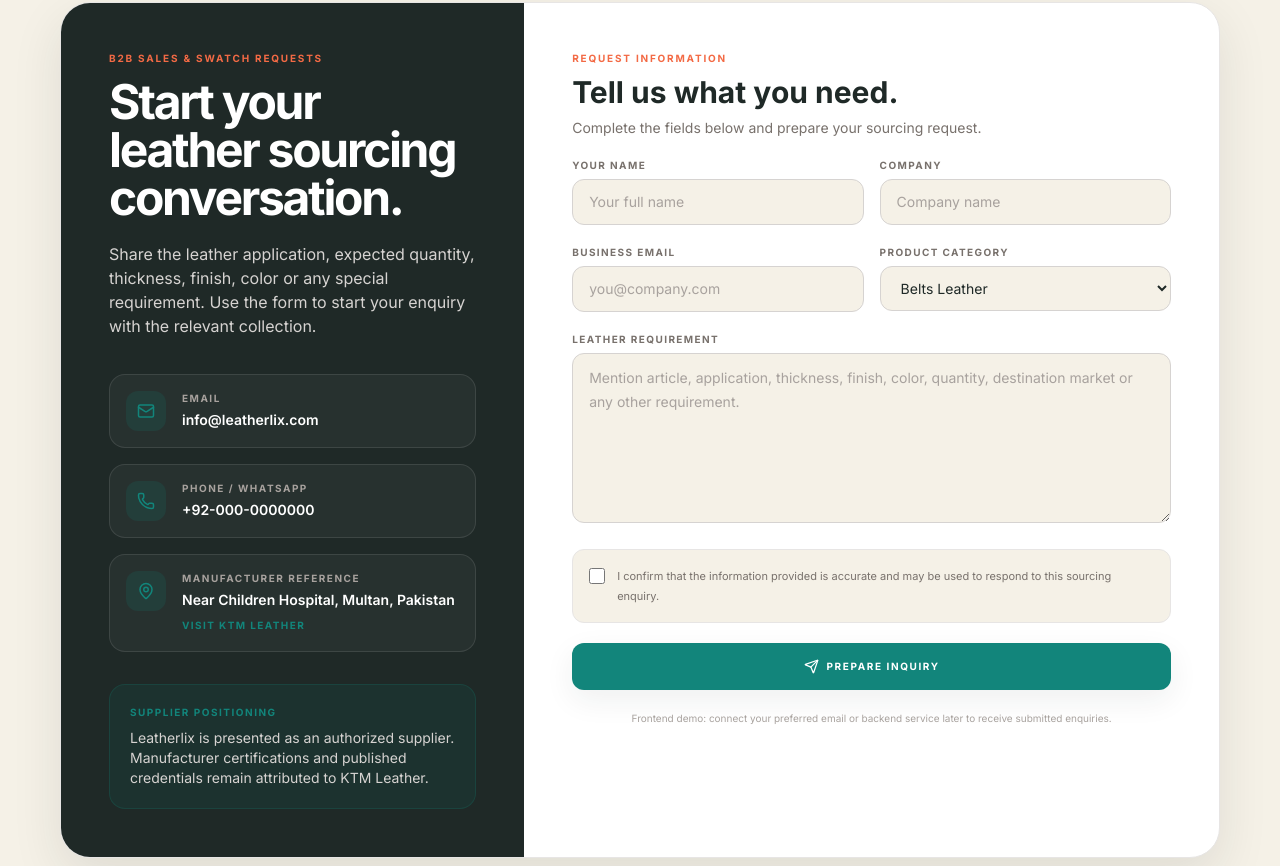
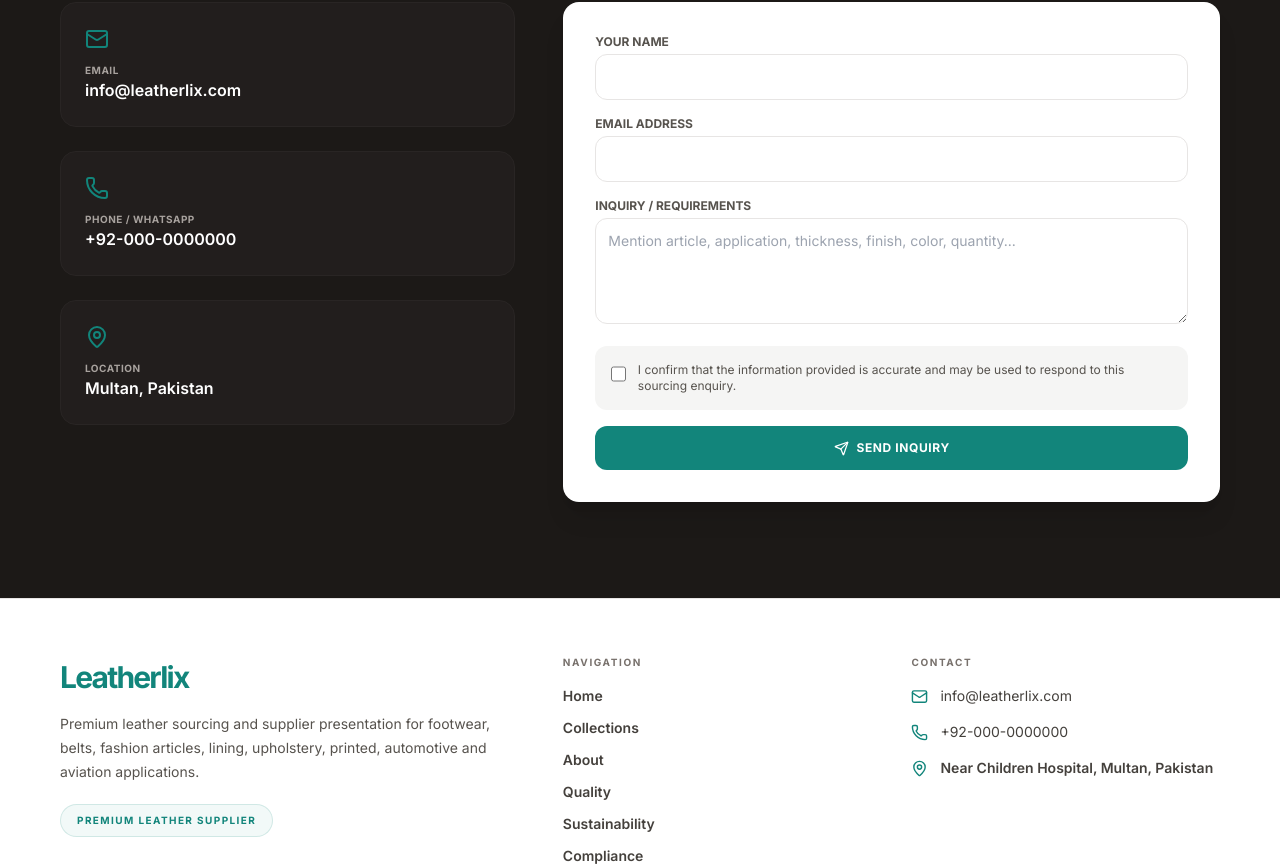
Before and after one commit to Sameer-tech-web/Https-leatherlix-frontend, a React (Vite) app: page / in a window 1280 px wide. Shown: the part 10678-11544 px from the top of the page. Built offline with nearby package versions, Linux system fonts and the light colour scheme.

Commit message:
Update ContactSection.jsx

```diff
--- a/src/components/ContactSection.jsx
+++ b/src/components/ContactSection.jsx
@@ -1,416 +1,150 @@
-import { useState } from 'react';
-import {
-  CheckCircle2,
-  Mail,
-  MapPin,
-  Send,
-  Phone,
-} from 'lucide-react';
-
+import React, { useState } from 'react';
+import { Mail, Phone, MapPin, Send } from 'lucide-react';
 import { brand } from '../data/siteData';
 
-const initialForm = {
+export default function ContactSection() {
+  const brandName = brand?.name || 'Leatherlix';
+  const brandEmail = brand?.email || 'info@leatherlix.com';
+  const brandPhone = brand?.phone || '+92 300 0000000';
+  const brandAddress = brand?.address || 'Multan, Pakistan';
+
+  const [formData, setFormData] = useState({
     name: '',
+    email: '',
     company: '',
-  email: '',
-  category: 'Belts Leather',
-  requirement: '',
-};
+    message: '',
+    confirmed: false,
+  });
 
-const productCategories = [
-  'American Lifestyles',
-  'Fashion Articles',
-  'Upholstery / Furniture',
-  'Belts Leather',
-  'Printed Leathers',
-  'Lining Leathers',
-  'Automotive & Aviation',
-];
+  const [status, setStatus] = useState('');
 
-export default function ContactSection() {
-  const [form, setForm] = useState(initialForm);
-  const [submitted, setSubmitted] = useState(false);
+  const handleSubmit = async (e) => {
+    e.preventDefault();
+    if (!formData.confirmed) {
+      alert('Please confirm the checkbox before submitting.');
+      return;
+    }
 
-  const brandData = brand || {
-    email: 'info@leatherlix.com',
-    phone: '+92 300 0000000',
-    manufacturer: 'KTM Leather',
-    manufacturerUrl: 'https://ktmleather.com',
-  };
+    try {
+      setStatus('sending');
+      // Replace with your Express backend endpoint (e.g. /api/contact)
+      const res = await fetch('/api/contact', {
+        method: 'POST',
+        headers: { 'Content-Type': 'application/json' },
+        body: JSON.stringify(formData),
+      });
 
-  const handleChange = (event) => {
-    const { name, value } = event.target;
-
-    setForm((currentForm) => ({
-      ...currentForm,
-      [name]: value,
-    }));
-  };
-
-  const handleSubmit = (event) => {
-    event.preventDefault();
-    setSubmitted(true);
-  };
-
-  const handleReset = () => {
-    setForm(initialForm);
-    setSubmitted(false);
+      if (res.ok) {
+        setStatus('success');
+        setFormData({ name: '', email: '', company: '', message: '', confirmed: false });
+      } else {
+        setStatus('error');
+      }
+    } catch (error) {
+      console.error(error);
+      setStatus('error');
+    }
   };
 
   return (
-    <section
-      id="contact"
-      className="container-shell scroll-mt-24 py-16 sm:py-24"
-    >
-      <div className="overflow-hidden rounded-[30px] border border-stone-200 bg-white shadow-card">
-        <div className="grid lg:grid-cols-[0.8fr_1.2fr]">
-          {/* =====================================================
-              LEFT — CONTACT / SALES INFORMATION
-          ====================================================== */}
-          <div className="bg-ink p-6 text-white sm:p-10 lg:p-12">
-            {/* Section Label */}
-            <p className="text-[10px] font-bold uppercase tracking-[0.18em] text-coral">
-              B2B Sales &amp; Swatch Requests
-            </p>
+    <section id="contact" className="py-16 sm:py-24 bg-stone-900 text-white">
+      <div className="container-shell grid gap-12 lg:grid-cols-12">
 
-            {/* Main Heading */}
-            <h2 className="display-title mt-3 text-4xl font-extrabold leading-tight sm:text-5xl">
-              Start your leather sourcing conversation.
-            </h2>
+        {/* Left Side: Contact Information */}
+        <div className="lg:col-span-5 space-y-6">
+          <div className="rounded-2xl border border-stone-800 bg-stone-800/50 p-6">
+            <Mail className="text-teal mb-3" size={24} />
+            <p className="text-[10px] font-bold uppercase tracking-wider text-stone-400">Email</p>
+            <a href={`mailto:${brandEmail}`} className="text-base font-semibold text-white hover:text-teal">
+              {brandEmail}
+            </a>
+          </div>
 
-            {/* Description */}
-            <p className="mt-5 max-w-lg text-sm leading-7 text-stone-300 sm:text-base">
-              Share the leather application, expected quantity, thickness,
-              finish, color or any special requirement. Use the form to start
-              your enquiry with the relevant collection.
-            </p>
+          <div className="rounded-2xl border border-stone-800 bg-stone-800/50 p-6">
+            <Phone className="text-teal mb-3" size={24} />
+            <p className="text-[10px] font-bold uppercase tracking-wider text-stone-400">Phone / WhatsApp</p>
+            <a href={`tel:${brandPhone}`} className="text-base font-semibold text-white hover:text-teal">
+              {brandPhone}
+            </a>
+          </div>
 
-            {/* =================================================
-                CONTACT DETAILS
-            ================================================== */}
-            <div className="mt-9 space-y-4">
-              {/* Email */}
-              <a
-                href={`mailto:${brandData.email}`}
-                aria-label={`Send email to ${brandData.email}`}
-                className="flex items-start gap-4 rounded-2xl border border-white/10 bg-white/[0.04] p-4 transition-colors duration-200 hover:border-teal/40 hover:bg-white/[0.06]"
-              >
-                <div className="flex h-10 w-10 shrink-0 items-center justify-center rounded-xl bg-teal/15 text-teal">
-                  <Mail
-                    size={18}
-                    aria-hidden="true"
+          <div className="rounded-2xl border border-stone-800 bg-stone-800/50 p-6">
+            <MapPin className="text-teal mb-3" size={24} />
+            <p className="text-[10px] font-bold uppercase tracking-wider text-stone-400">Location</p>
+            <p className="text-base font-semibold text-white">{brandAddress}</p>
+          </div>
+        </div>
+
+        {/* Right Side: Form */}
+        <div className="lg:col-span-7 rounded-2xl bg-white p-6 sm:p-8 text-stone-900 shadow-xl">
+          <form onSubmit={handleSubmit} className="space-y-4">
+            <div>
+              <label className="block text-xs font-bold uppercase text-stone-600 mb-1">Your Name</label>
+              <input
+                type="text"
+                required
+                className="w-full rounded-xl border border-stone-200 p-3 text-sm focus:outline-none focus:ring-2 focus:ring-teal"
+                value={formData.name}
+                onChange={(e) => setFormData({ ...formData, name: e.target.value })}
               />
             </div>
 
             <div>
-                  <p className="text-[10px] font-bold uppercase tracking-[0.15em] text-stone-400">
-                    Email
-                  </p>
-
-                  <p className="mt-1 text-sm font-semibold text-white">
-                    {brandData.email}
-                  </p>
-                </div>
-              </a>
-
-              {/* Phone */}
-              <a
-                href={`tel:${brandData.phone.replace(/\s+/g, '')}`}
-                aria-label={`Call ${brandData.phone}`}
-                className="flex items-start gap-4 rounded-2xl border border-white/10 bg-white/[0.04] p-4 transition-colors duration-200 hover:border-teal/40 hover:bg-white/[0.06]"
-              >
-                <div className="flex h-10 w-10 shrink-0 items-center justify-center rounded-xl bg-teal/15 text-teal">
-                  <Phone
-                    size={18}
-                    aria-hidden="true"
+              <label className="block text-xs font-bold uppercase text-stone-600 mb-1">Email Address</label>
+              <input
+                type="email"
+                required
+                className="w-full rounded-xl border border-stone-200 p-3 text-sm focus:outline-none focus:ring-2 focus:ring-teal"
+                value={formData.email}
+                onChange={(e) => setFormData({ ...formData, email: e.target.value })}
               />
             </div>
 
             <div>
-                  <p className="text-[10px] font-bold uppercase tracking-[0.15em] text-stone-400">
-                    Phone / WhatsApp
-                  </p>
-
-                  <p className="mt-1 text-sm font-semibold text-white">
-                    {brandData.phone}
-                  </p>
-                </div>
-              </a>
-
-              {/* Manufacturer */}
-              <div className="flex items-start gap-4 rounded-2xl border border-white/10 bg-white/[0.04] p-4">
-                <div className="flex h-10 w-10 shrink-0 items-center justify-center rounded-xl bg-teal/15 text-teal">
-                  <MapPin
-                    size={18}
-                    aria-hidden="true"
-                  />
+              <label className="block text-xs font-bold uppercase text-stone-600 mb-1">Inquiry / Requirements</label>
+              <textarea
+                rows="4"
+                required
+                placeholder="Mention article, application, thickness, finish, color, quantity..."
+                className="w-full rounded-xl border border-stone-200 p-3 text-sm focus:outline-none focus:ring-2 focus:ring-teal"
+                value={formData.message}
+                onChange={(e) => setFormData({ ...formData, message: e.target.value })}
+              ></textarea>
             </div>
 
-                <div>
-                  <p className="text-[10px] font-bold uppercase tracking-[0.15em] text-stone-400">
-                    Manufacturer Reference
-                  </p>
-
-                  <p className="mt-1 text-sm font-semibold leading-5 text-white">
-                    {brandData.manufacturer}
-                  </p>
-
-                  <a
-                    href={brandData.manufacturerUrl}
-                    target="_blank"
-                    rel="noopener noreferrer"
-                    className="mt-2 inline-block text-[10px] font-bold uppercase tracking-[0.14em] text-teal transition-colors hover:text-white"
-                  >
-                    Visit KTM Leather
-                  </a>
-                </div>
-              </div>
+            <div className="flex items-start gap-3 rounded-xl bg-stone-100 p-4">
+              <input
+                type="checkbox"
+                id="confirm"
+                required
+                className="mt-1 h-4 w-4 rounded border-stone-300 text-teal focus:ring-teal"
+                checked={formData.confirmed}
+                onChange={(e) => setFormData({ ...formData, confirmed: e.target.checked })}
+              />
+              <label htmlFor="confirm" className="text-xs text-stone-600">
+                I confirm that the information provided is accurate and may be used to respond to this sourcing enquiry.
+              </label>
             </div>
 
-            {/* Supplier Note */}
-            <div className="mt-8 rounded-2xl border border-teal/20 bg-teal/10 p-5">
-              <p className="text-[10px] font-bold uppercase tracking-[0.15em] text-teal">
-                Supplier Positioning
-              </p>
+            <button
+              type="submit"
+              disabled={status === 'sending'}
+              className="w-full inline-flex items-center justify-center gap-2 rounded-xl bg-teal py-3.5 text-xs font-bold uppercase tracking-wider text-white hover:bg-tealDark transition-colors"
+            >
+              <Send size={15} />
+              <span>{status === 'sending' ? 'Sending...' : 'Send Inquiry'}</span>
+            </button>
 
-              <p className="mt-2 text-xs leading-5 text-stone-300 sm:text-sm">
-                Leatherlix is presented as an authorized supplier. Manufacturer
-                certifications and published credentials remain attributed to
-                KTM Leather.
-              </p>
-            </div>
+            {status === 'success' && (
+              <p className="text-center text-xs font-bold text-teal mt-2">Inquiry submitted successfully!</p>
+            )}
+            {status === 'error' && (
+              <p className="text-center text-xs font-bold text-red-500 mt-2">Something went wrong. Please try again.</p>
+            )}
+          </form>
         </div>
 
-          {/* =====================================================
-              RIGHT — CONTACT FORM
-          ====================================================== */}
-          <div className="p-6 sm:p-10 lg:p-12">
-            {submitted ? (
-              /* =================================================
-                  SUCCESS STATE
-              ================================================== */
-              <div
-                className="flex min-h-[500px] flex-col items-center justify-center rounded-[24px] border border-teal/15 bg-teal/5 p-8 text-center sm:p-10"
-                role="status"
-                aria-live="polite"
-              >
-                <div className="flex h-16 w-16 items-center justify-center rounded-full border border-teal/20 bg-teal/10 text-teal">
-                  <CheckCircle2
-                    size={32}
-                    aria-hidden="true"
-                  />
-                </div>
-
-                <h3 className="mt-6 text-2xl font-extrabold text-ink sm:text-3xl">
-                  Inquiry prepared successfully.
-                </h3>
-
-                <p className="mt-3 max-w-md text-sm leading-6 text-stone-600">
-                  Your enquiry form has been processed on the frontend. No
-                  email, database or backend request is being sent yet in this
-                  frontend-only version.
-                </p>
-
-                <button
-                  type="button"
-                  onClick={handleReset}
-                  className="mt-7 rounded-xl border border-teal bg-white px-5 py-3 text-[10px] font-bold uppercase tracking-[0.15em] text-teal transition-colors duration-200 hover:bg-teal hover:text-white focus:outline-none focus:ring-2 focus:ring-teal focus:ring-offset-2"
-                >
-                  Send Another Inquiry
-                </button>
-              </div>
-            ) : (
-              /* =================================================
-                  FORM
-              ================================================== */
-              <form
-                onSubmit={handleSubmit}
-                className="space-y-5"
-              >
-                {/* Form Intro */}
-                <div>
-                  <p className="text-[10px] font-bold uppercase tracking-[0.18em] text-coral">
-                    Request Information
-                  </p>
-
-                  <h3 className="mt-2 text-2xl font-extrabold text-ink sm:text-3xl">
-                    Tell us what you need.
-                  </h3>
-
-                  <p className="mt-2 text-xs leading-5 text-stone-500 sm:text-sm">
-                    Complete the fields below and prepare your sourcing request.
-                  </p>
-                </div>
-
-                {/* =================================================
-                    NAME + COMPANY
-                ================================================== */}
-                <div className="grid gap-4 sm:grid-cols-2">
-                  <FormField
-                    label="Your Name"
-                    name="name"
-                    type="text"
-                    value={form.name}
-                    onChange={handleChange}
-                    placeholder="Your full name"
-                    autoComplete="name"
-                    required
-                  />
-
-                  <FormField
-                    label="Company"
-                    name="company"
-                    type="text"
-                    value={form.company}
-                    onChange={handleChange}
-                    placeholder="Company name"
-                    autoComplete="organization"
-                    required
-                  />
-                </div>
-
-                {/* =================================================
-                    EMAIL + CATEGORY
-                ================================================== */}
-                <div className="grid gap-4 sm:grid-cols-2">
-                  <FormField
-                    label="Business Email"
-                    name="email"
-                    type="email"
-                    value={form.email}
-                    onChange={handleChange}
-                    placeholder="you@company.com"
-                    autoComplete="email"
-                    required
-                  />
-
-                  <div>
-                    <label
-                      htmlFor="category"
-                      className="mb-1.5 block text-[10px] font-bold uppercase tracking-[0.14em] text-stone-500"
-                    >
-                      Product Category
-                    </label>
-
-                    <select
-                      id="category"
-                      name="category"
-                      value={form.category}
-                      onChange={handleChange}
-                      className="w-full rounded-xl border border-stone-300 bg-cream px-4 py-3 text-sm text-ink outline-none transition-colors duration-200 focus:border-teal focus:ring-2 focus:ring-teal/10"
-                    >
-                      {productCategories.map((category) => (
-                        <option
-                          key={category}
-                          value={category}
-                        >
-                          {category}
-                        </option>
-                      ))}
-                    </select>
-                  </div>
-                </div>
-
-                {/* =================================================
-                    REQUIREMENT
-                ================================================== */}
-                <div>
-                  <label
-                    htmlFor="requirement"
-                    className="mb-1.5 block text-[10px] font-bold uppercase tracking-[0.14em] text-stone-500"
-                  >
-                    Leather Requirement
-                  </label>
-
-                  <textarea
-                    id="requirement"
-                    name="requirement"
-                    value={form.requirement}
-                    onChange={handleChange}
-                    rows={6}
-                    placeholder="Mention article, application, thickness, finish, color, quantity, destination market or any other requirement."
-                    className="w-full resize-y rounded-xl border border-stone-300 bg-cream px-4 py-3 text-sm leading-6 text-ink outline-none transition-colors duration-200 placeholder:text-stone-400 focus:border-teal focus:ring-2 focus:ring-teal/10"
-                  />
-                </div>
-
-                {/* =================================================
-                    CHECKBOX / CONSENT
-                ================================================== */}
-                <label className="flex cursor-pointer items-start gap-3 rounded-xl border border-stone-200 bg-cream p-4">
-                  <input
-                    type="checkbox"
-                    required
-                    className="mt-0.5 h-4 w-4 shrink-0 accent-teal"
-                  />
-
-                  <span className="text-[11px] leading-5 text-stone-500">
-                    I confirm that the information provided is accurate and may
-                    be used to respond to this sourcing enquiry.
-                  </span>
-                </label>
-
-                {/* =================================================
-                    SUBMIT BUTTON
-                ================================================== */}
-                <button
-                  type="submit"
-                  className="flex w-full items-center justify-center gap-2 rounded-xl bg-teal px-6 py-4 text-[10px] font-bold uppercase tracking-[0.16em] text-white shadow-soft transition-colors duration-200 hover:bg-tealDark focus:outline-none focus:ring-2 focus:ring-teal focus:ring-offset-2"
-                >
-                  <Send
-                    size={15}
-                    aria-hidden="true"
-                  />
-                  Prepare Inquiry
-                </button>
-
-                {/* Frontend Notice */}
-                <p className="text-center text-[10px] leading-4 text-stone-400">
-                  Frontend demo: connect your preferred email or backend service
-                  later to receive submitted enquiries.
-                </p>
-              </form>
-            )}
-          </div>
-        </div>
       </div>
     </section>
   );
 }
-
-/* =========================================================
-   REUSABLE FORM FIELD
-========================================================= */
-
-function FormField({
-  label,
-  name,
-  type = 'text',
-  value,
-  onChange,
-  placeholder,
-  autoComplete,
-  required = false,
-}) {
-  return (
-    <div>
-      <label
-        htmlFor={name}
-        className="mb-1.5 block text-[10px] font-bold uppercase tracking-[0.14em] text-stone-500"
-      >
-        {label}
-      </label>
-
-      <input
-        id={name}
-        name={name}
-        type={type}
-        value={value}
-        onChange={onChange}
-        placeholder={placeholder}
-        autoComplete={autoComplete}
-        required={required}
-        className="w-full rounded-xl border border-stone-300 bg-cream px-4 py-3 text-sm text-ink outline-none transition-colors duration-200 placeholder:text-stone-400 focus:border-teal focus:ring-2 focus:ring-teal/10"
-      />
-    </div>
-  );
-}
```
Lines whose indentation alone changed are shown as unchanged.
